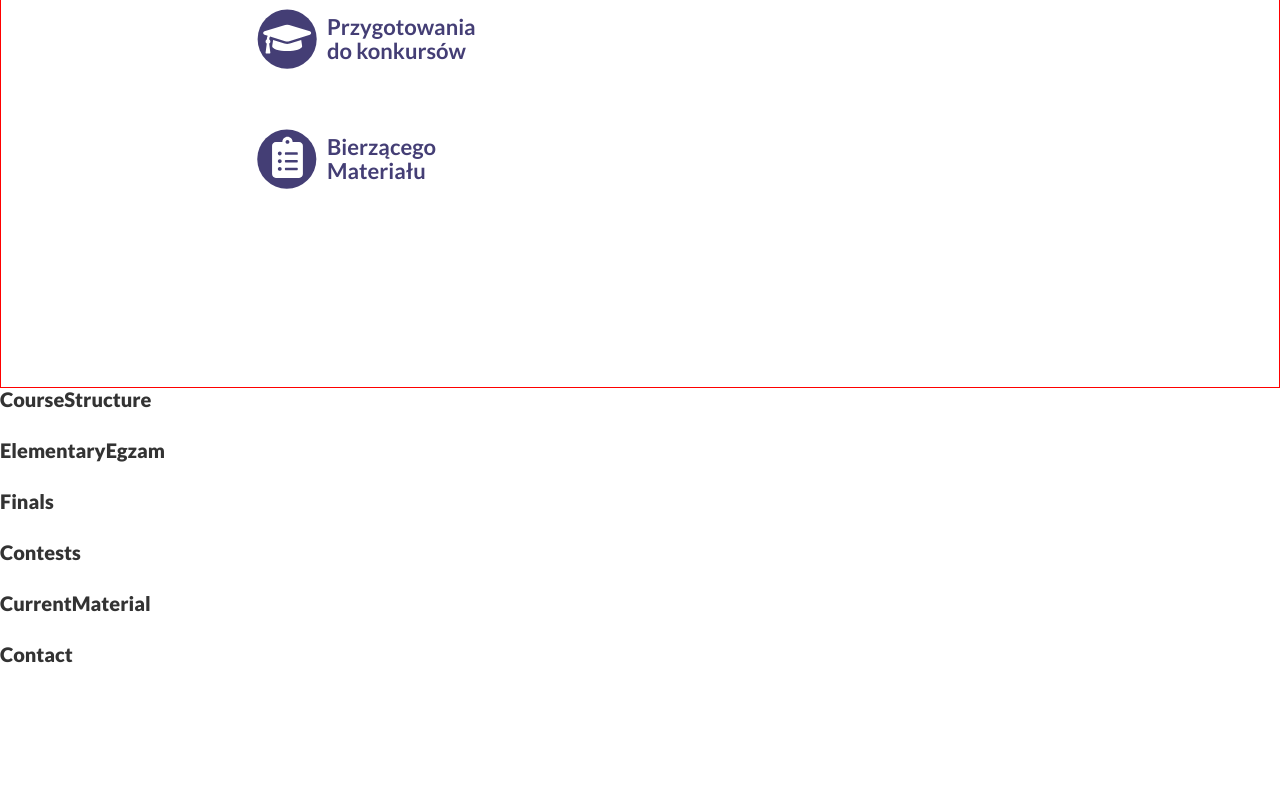
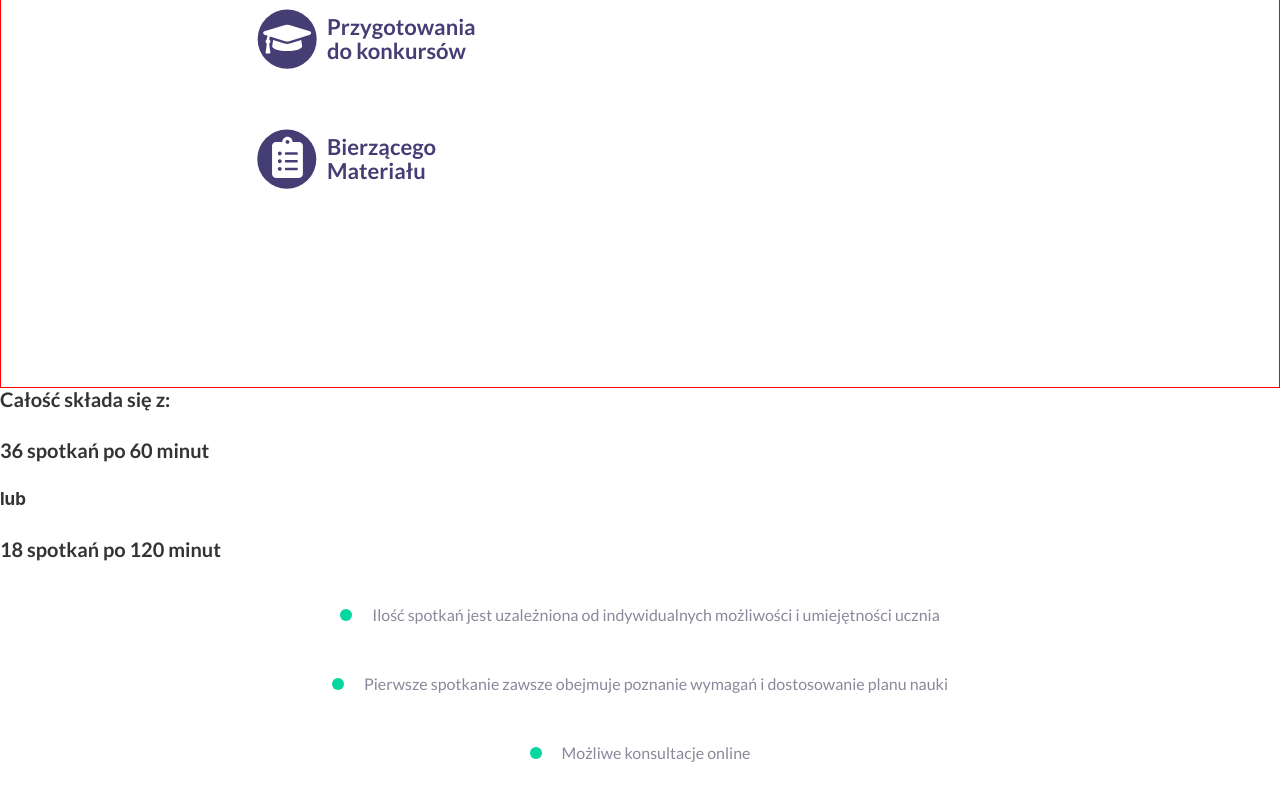
Before and after one commit to michfal/st_landing_page_v2, a Gatsby site: page / in a window 1280 px wide. Shown: the part 1212-2012 px from the top of the page. Before the commit the page ends 1906 px from the top, so only its background shows below. Built offline with nearby package versions, Linux system fonts and the light colour scheme; Gatsby itself is replaced by a stand-in of ours.

Commit message:
Setup component structure and basic styling. Added custom bullets list

```diff
--- a/src/components/sections/courseStructure/CourseStructure.component.jsx
+++ b/src/components/sections/courseStructure/CourseStructure.component.jsx
@@ -1,9 +1,19 @@
 import React from 'react'
+
+import './courseStructure.scss'
 
 const CourseStructure = () => {
     return (
-        <section>
-            <h1>CourseStructure</h1>
+        <section className="structure">
+            <h3 className="structure__header">Całość składa się z:</h3>
+            <h4>36 spotkań po 60 minut</h4>
+            <h5>lub</h5>
+            <h4>18 spotkań po 120 minut</h4>
+            <ul className="structure__list">
+                <li>Ilość spotkań jest uzależniona od indywidualnych możliwości i umiejętności ucznia</li>
+                <li>Pierwsze spotkanie zawsze obejmuje poznanie wymagań i dostosowanie planu nauki</li>
+                <li>Możliwe konsultacje online</li>
+            </ul>
         </section>
     )
 }
--- /dev/null
+++ b/src/components/sections/courseStructure/courseStructure.scss
@@ -0,0 +1,30 @@
+@import '../../../style/abstracts/variables';
+
+.structure {
+    height: 100vh;
+    width: 100vw;
+    &__list {
+        margin: auto;
+        width: 80%;
+        // border: 1px solid red;
+        list-style-position: inside;
+    }
+}
+
+li {
+    text-align: center;
+    font-size: 0.8rem;
+    color: $gray;
+    list-style: none;
+    margin-top: 2rem;
+}
+
+li::before {
+    content:'';
+    display: inline-block;
+    width: 0.6rem;
+    height: 0.6rem;
+    background-color: $green;
+    border-radius: 1rem;
+    margin-right:  1rem;
+}
```
Also changed, not shown: src/images/circleBullet.svg (added).
